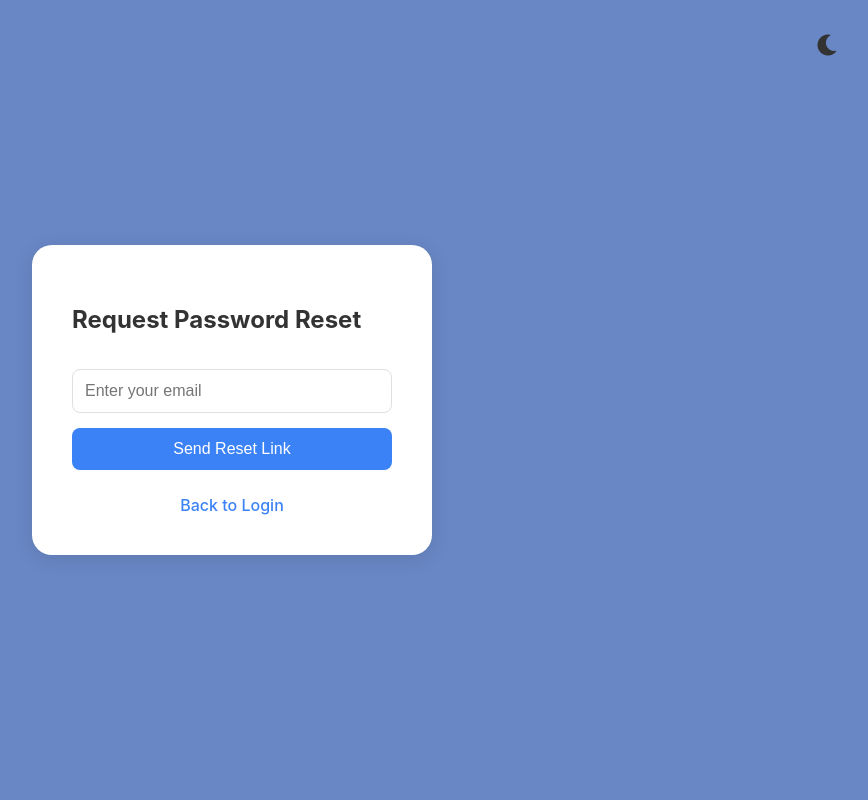
After one commit to TameerAmer/OptiVision, a Flask app: page /request_password_reset in a window 1280 px wide. The commit adds this page. Shown: the whole page, without its empty margins (408-1276 px from the left). Run offline with Flask 3, Linux system fonts and the light colour scheme.

Commit message:
Forget password added

```diff
--- a/app.py
+++ b/app.py
@@ -2,6 +2,12 @@ from flask import Flask, render_template, request, redirect, url_for, flash, ses
 from DB_connection import ConnectDatabase
 from fpdf import FPDF
 import os
+import bcrypt
+import secrets
+import smtplib
+from email.mime.text import MIMEText
+from datetime import datetime
+from datetime import timedelta
 
 app = Flask(__name__)
 app.secret_key = 'OptiVision_Tameer_Redan'
@@ -534,6 +540,79 @@ def update_glasses_status():
     return jsonify(success=success)
 
 
+@app.route('/request_password_reset', methods=['GET', 'POST'])
+def request_password_reset():
+    if request.method == 'POST':
+        email = request.form['email']
+        user = db.get_user_by_email(email)  # Fetch user data by email
+        if not user:
+            flash('Email not found', 'error')
+            return redirect(url_for('request_password_reset'))
+
+        # Generate a secure token
+        reset_token = secrets.token_urlsafe(32)
+        db.set_password_reset_token(email, reset_token, datetime.now() + timedelta(hours=1))
+
+        # Send the token via email
+        reset_url = url_for('reset_password', token=reset_token, _external=True)
+        send_reset_email(email, reset_url)
+
+        flash('Password reset email sent. Check your inbox.', 'success')
+        return redirect(url_for('login'))
+
+    return render_template('request_password_reset.html')
+
+
+@app.route('/reset_password/<token>', methods=['GET', 'POST'])
+def reset_password(token):
+    email = db.get_email_by_reset_token(token)  # Fetch email using the reset token
+    if not email:
+        flash('Invalid or expired token', 'error')
+        return redirect(url_for('request_password_reset'))
+
+    if request.method == 'POST':
+        new_password = request.form['password']
+        confirm_password = request.form['confirm_password']
+
+        if new_password != confirm_password:
+            flash('Passwords do not match', 'error')
+            return redirect(url_for('reset_password', token=token))
+
+        db.update_password(email, new_password)  # Update password
+        db.delete_reset_token(token)  # Clean up the token after use
+
+        flash('Password successfully reset. Please log in.', 'success')
+        return redirect(url_for('login'))
+
+    return render_template('reset_password.html', token=token)
+
+
+
+def send_reset_email(to_email, reset_url):
+    # Email credentials
+    from_email = 'optivisionteam2025@gmail.com'
+    app_password = 'wlkmzynuprmhwfls'  # Use the generated app password
+
+    # Email content
+    subject = 'Password Reset Request'
+    body = f"Click the link below to reset your password:\n\n{reset_url}\n\nIf you did not request this, please ignore this email.\nCheers,\nOptiVision Team"
+
+    # Create the email message
+    msg = MIMEText(body)
+    msg['Subject'] = subject
+    msg['From'] = from_email
+    msg['To'] = to_email
+
+    try:
+        # Connect to Gmail SMTP server
+        with smtplib.SMTP('smtp.gmail.com', 587) as server:
+            server.starttls()  # Start TLS encryption
+            server.login(from_email, app_password)  # Use app password
+            server.sendmail(from_email, to_email, msg.as_string())  # Send the email
+            print("Email sent successfully!")
+    except Exception as e:
+        print(f"Error sending email: {e}")
+
 
 if __name__ == '__main__':
     app.run(debug=True)
--- a/templates/login.html
+++ b/templates/login.html
@@ -107,6 +107,7 @@
                 <input type="password" name="password" placeholder="Password*" required>
                 <button type="submit">Log In</button>
                 <a href="{{ url_for('register') }}">Register</a>
+                <a href="{{ url_for('request_password_reset') }}">Forgot your password?</a>
             </form>
         </div>
 
--- /dev/null
+++ b/templates/request_password_reset.html
@@ -0,0 +1,39 @@
+<!DOCTYPE html>
+<html lang="en">
+
+<head>
+    <meta charset="UTF-8">
+    <meta name="viewport" content="width=device-width, initial-scale=1.0">
+    <title>Request Password Reset</title>
+    <!-- FontAwesome for Dark/Light Mode Icon -->
+    <link href="https://cdnjs.cloudflare.com/ajax/libs/font-awesome/6.0.0-beta3/css/all.min.css" rel="stylesheet">
+    <link rel="stylesheet" href="{{ url_for('static', filename='styles.css') }}">
+</head>
+
+<body>
+
+    <div class="page-wrapper">
+        <!-- Dark/Light Mode Toggle Button with Icon -->
+        <button id="theme-toggle" aria-label="Toggle Dark/Light Mode">
+            <i class="fas fa-moon" id="theme-icon"></i>
+        </button>
+        <div class="container">
+            <form action="{{ url_for('request_password_reset') }}" method="post">
+                <h2>Request Password Reset</h2>
+                {% with messages = get_flashed_messages(with_categories=true) %}
+                {% if messages %}
+                {% for category, message in messages %}
+                <div class="flash {{ category }}">{{ message }}</div>
+                {% endfor %}
+                {% endif %}
+                {% endwith %}
+                <input type="email" name="email" placeholder="Enter your email" required>
+                <button type="submit">Send Reset Link</button>
+                <a href="{{ url_for('login') }}">Back to Login</a>
+            </form>
+        </div>
+    </div>
+    <script src="{{ url_for('static', filename='script.js') }}"></script>
+</body>
+
+</html>
```
Also changed, not shown: DB_connection.py (+123 -4 lines), templates/reset_password.html (added, +39 -0 lines), 1 other file.
